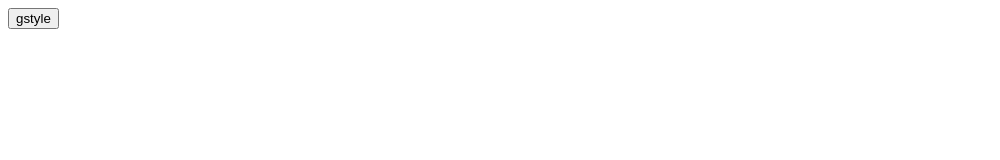
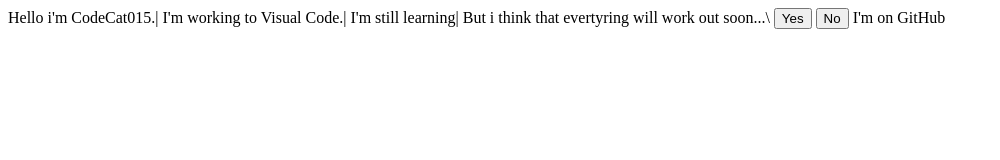
Before and after one commit to CodeCat015/Working_visual_code, a plain HTML site: page index.html in a window 1280 px wide. Shown: the whole page, without its empty margins (0-1000 px from the left). Drawn offline with Linux system fonts and the light colour scheme.

Commit message:
edit text

```diff
--- a/index.html
+++ b/index.html
@@ -3,9 +3,22 @@
 <head>
     <meta charset="UTF-8">
     <meta name="viewport" content="width=device-width, initial-scale=1.0">
-    <title>Document</title>
+    <title>CodeCatPage</title>
+    <head>
+    Hello i'm CodeCat015.|
+    <bodu>
+    I'm working to Visual Code.|
+    <bodu>
+    I'm still learning|
+    <bodu>
+    But i think that evertyring will work out soon...\
 </head>
+<button>Yes</button>
+</body>
+<button>No</button>
+I'm on GitHub
+<style>
+    <basefont>Arial
 <body>
-    <button>gstyle</button>
-</body>
+    <
 </html>
```
Also changed, not shown: GitHub.png (added), errors.txt (added), 1 other file.
